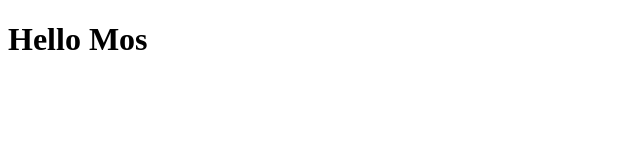
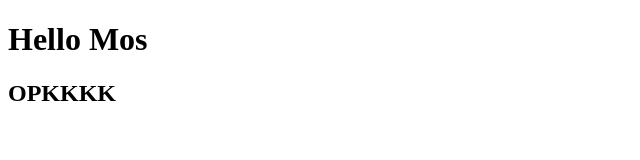
Before and after one commit to mosnahub/learn-git, a plain HTML site: page index.html in a window 1280 px wide. Shown: the whole page, without its empty margins (0-640 px from the left). Drawn offline with Linux system fonts and the light colour scheme.

Commit message:
edit file index.html from hi

```diff
--- a/index.html
+++ b/index.html
@@ -9,6 +9,7 @@
 
 <body>
     <h1>Hello Mos</h1>
+    <h2>OPKKKK</h2>
 </body>
 
 </html>
```
